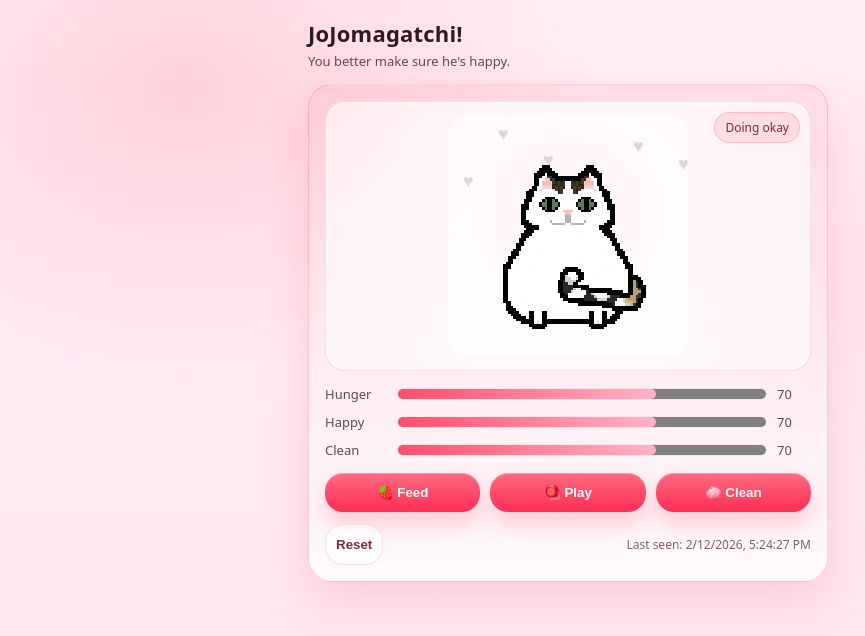
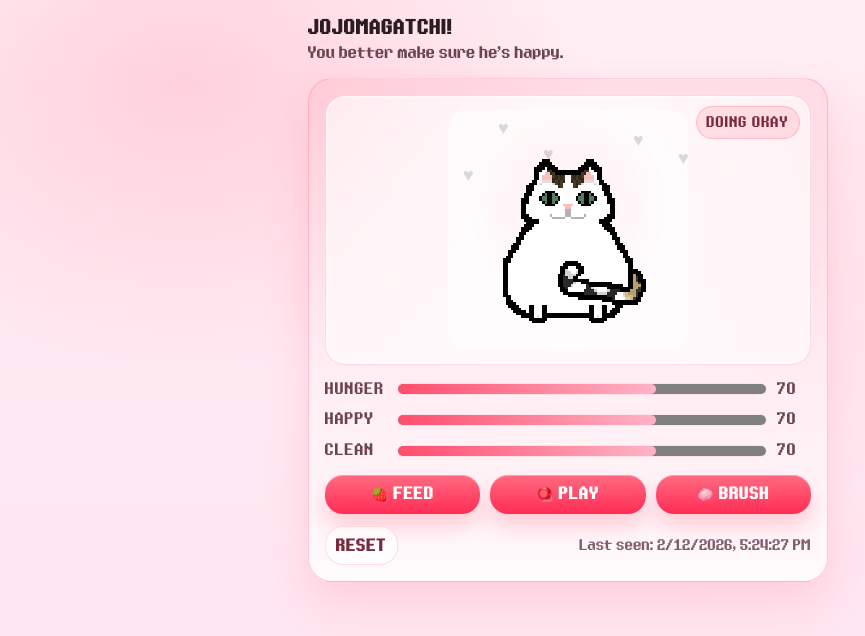
Before and after one commit to anitabanks456-del/JoJomagatchi-, a plain HTML site: page index.html in a window 1280 px wide. Shown: the whole page, without its empty margins (72-937 px from the left). Drawn offline with Linux system fonts and the light colour scheme.

Commit message:
Add files via upload

```diff
--- a/index.html
+++ b/index.html
@@ -6,7 +6,11 @@
   <meta name="theme-color" content="#ff4d6d" />
   <link rel="manifest" href="manifest.json" />
   <link rel="stylesheet" href="style.css" />
-  <title>My Little Valentine</title>
+  <link rel="preconnect" href="https://fonts.googleapis.com">
+  <link rel="preconnect" href="https://fonts.gstatic.com" crossorigin>
+  <link href="https://fonts.googleapis.com/css2?family=Press+Start+2P&display=swap" rel="stylesheet">
+
+  <title>JoJomagatchi</title>
 </head>
 <body>
   <main class="app">
@@ -33,7 +37,7 @@
       <div class="actions">
         <button id="feed">🍓 Feed</button>
         <button id="play">🪀 Play</button>
-        <button id="wash">🧼 Clean</button>
+        <button id="wash">🧼 Brush</button>
       </div>
 
       <footer class="footer">
--- a/style.css
+++ b/style.css
@@ -1,3 +1,12 @@
+@font-face{
+  font-family: "EightBitDragon";
+  src: url("./assets/fonts/EightBitDragon-anqx.ttf") format("truetype");
+  font-weight: normal;
+  font-style: normal;
+  font-display: swap;
+}
+
+
 :root{
   --ink:#2b1b22;
   --muted:#6a4453;
@@ -14,8 +23,20 @@
   --shadow: 0 18px 45px rgba(255,77,109,.18);
   --radius: 24px;
 
-  font-family: "Nunito", system-ui, -apple-system, Segoe UI, Roboto, Arial;
+
+  font-family: "EightBitDragon", ui-monospace, monospace;
 }
+
+
+/* Force pixel font everywhere */
+body,
+button,
+input,
+textarea,
+select{
+  font-family: inherit;
+}
+
 
 body{
   margin:0;
@@ -24,7 +45,8 @@ body{
   display:flex;
   justify-content:center;
   color:var(--ink);
-
+  font-size: 12px;        /* Press Start 2P reads better at 12–14px */
+  line-height: 1.6;
   background:
     radial-gradient(700px 500px at 20% 10%, rgba(255,77,109,.18), transparent 60%),
     radial-gradient(700px 500px at 90% 30%, rgba(255,179,199,.28), transparent 55%),
@@ -42,8 +64,9 @@ body{
 
 h1{
   margin:0;
-  font-size:22px;
   letter-spacing:.2px;
+  font-size: 16px;
+  line-height: 1.3;
 }
 
 p{ margin:4px 0 0; color:var(--muted); font-size:13px; }
@@ -147,6 +170,14 @@ button.ghost{
   border: 1px solid rgba(255,77,109,.18);
   box-shadow: none;
 }
+/* Retro text styling */
+h1,
+.mood,
+.row span,
+button{
+  text-transform: uppercase;
+  letter-spacing: 0.8px;
+}
 
 .footer{
   margin-top:12px;
```
Also changed, not shown: assets/fonts/EightBitDragon-anqx.ttf (added), icons/icon-192.png (added), icons/icon-512.png (added).
